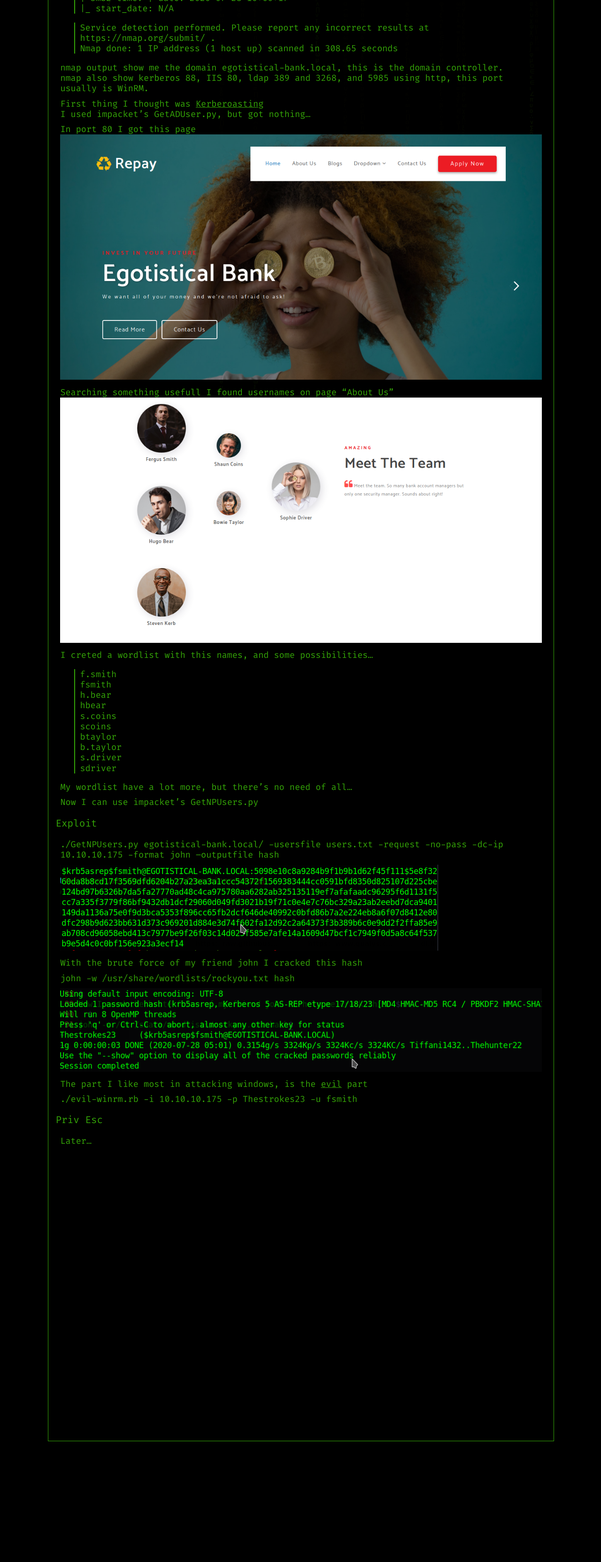
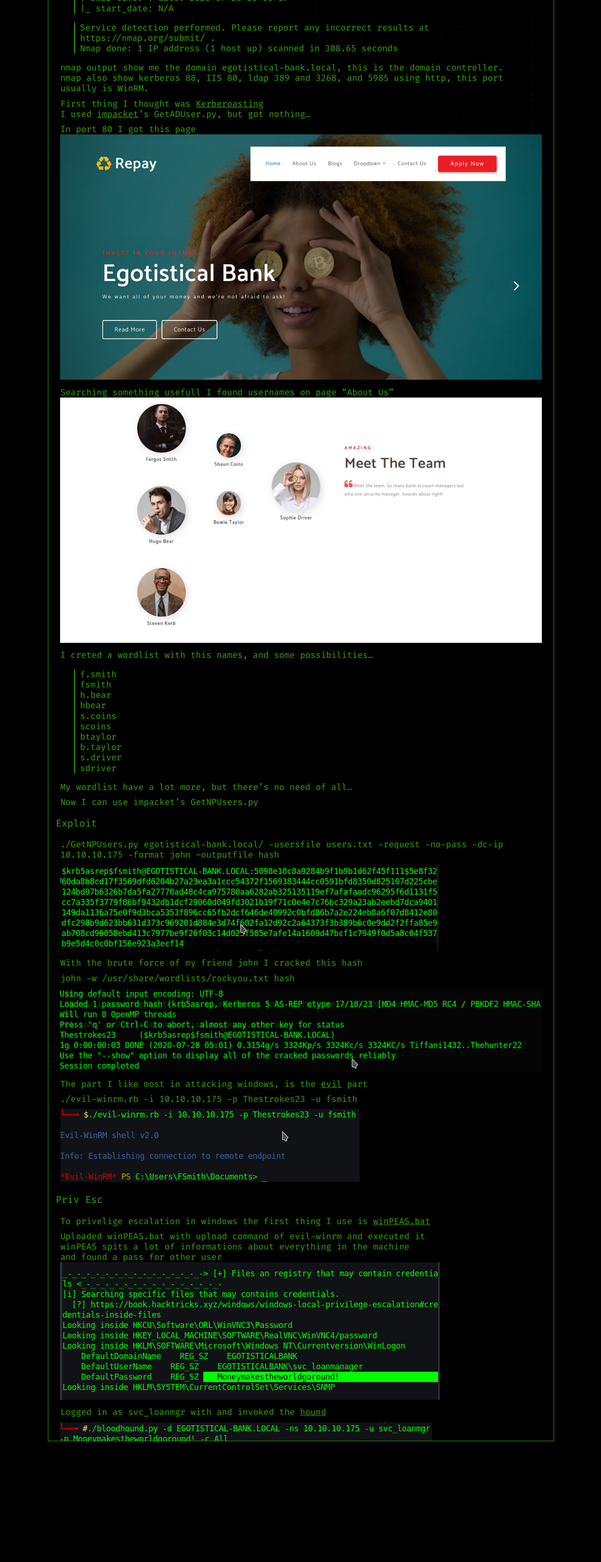
Before and after one commit to alfredoFerreiraAssis/alfredoFerreiraAssis.github.io, a Jekyll site: the page built from _posts/sauna/2020-07-28-sauna.md, in a window 1280 px wide. Shown: the part 1676-5000 px from the top of the page at 47% size. Built offline with Jekyll 4.4.1, drawn with Linux system fonts in a browser that asks for light colours.

Commit message:
saunaPrivEsc

```diff
--- a/_posts/sauna/2020-07-28-sauna.md
+++ b/_posts/sauna/2020-07-28-sauna.md
@@ -9,6 +9,7 @@ date:   2020-07-28 05:00:00
 Sauna is a easy machine created by [egotisticalSW](https://www.hackthebox.eu/home/users/profile/94858)
 
 # Enum
+
 ###  nmap
 
 >Starting Nmap 7.70 ( https://nmap.org ) at 2020-07-28 02:53 -03
@@ -62,7 +63,7 @@ nmap output show me the domain egotistical-bank.local, this is the domain contro
 nmap also show kerberos 88, IIS 80, ldap 389 and 3268, and 5985 using http, this port usually is WinRM.
 
 First thing I thought was [Kerberoasting](https://www.tarlogic.com/en/blog/how-to-attack-kerberos/)
-I used impacket's GetADUser.py, but got nothing...
+I used [impacket](https://github.com/ifconfig-me/impacket)'s GetADUser.py, but got nothing...
 
 In port 80 I got this page
 ![index](/assets/img/sauna/sauna1.png)
@@ -86,6 +87,7 @@ My wordlist have a lot more, but there's no need of all...
 
 Now I can use impacket's GetNPUsers.py
 
+
 ### Exploit
 ./GetNPUsers.py egotistical-bank.local/ -usersfile users.txt -request -no-pass -dc-ip 10.10.10.175 -format john  --outputfile hash
 
@@ -101,6 +103,31 @@ The part I like most in attacking windows, is the  [evil](https://github.com/Hac
 
 ./evil-winrm.rb -i 10.10.10.175 -p Thestrokes23 -u fsmith
 
+![evilLogin](/assets/img/sauna/sauna5.png)
+
 ### Priv Esc
 
-Later...
+To privelige escalation in windows the first thing I use is [winPEAS.bat](https://raw.githubusercontent.com/carlospolop/privilege-escalation-awesome-scripts-suite/master/winPEAS/winPEASbat/winPEAS.bat)
+
+Uploaded winPEAS.bat with upload command of evil-winrm and executed it
+winPEAS spits a lot of informations about everything in the machine
+and found a pass for other user
+![svc](/assets/img/sauna/sauna6.png)
+
+Logged in as svc\_loanmgr with and invoked the [hound](https://github.com/fox-it/BloodHound.py)
+
+![bloodHound](/assets/img/sauna/sauna7.png)
+
+ziped the json files and sent it to bloodhound
+
+As the hound says, svc\_loanmgr is connected to egotistical-bank with getChangesAll and should try a DCSYnc atack..
+
+![HoundHelp](/assets/img/sauna/sauna8.png)
+
+Let's get back to impacket
+
+![hashdump](/assets/img/sauna/sauna9.png)
+
+And evil again
+
+![evilAdmin](/assets/img/sauna10.png)
```
Also changed, not shown: assets/img/sauna/sauna10.png (added), assets/img/sauna/sauna5.png (added), assets/img/sauna/sauna6.png (added), assets/img/sauna/sauna7.png (added), assets/img/sauna/sauna8.png (added), assets/img/sauna/sauna9.png (added).
